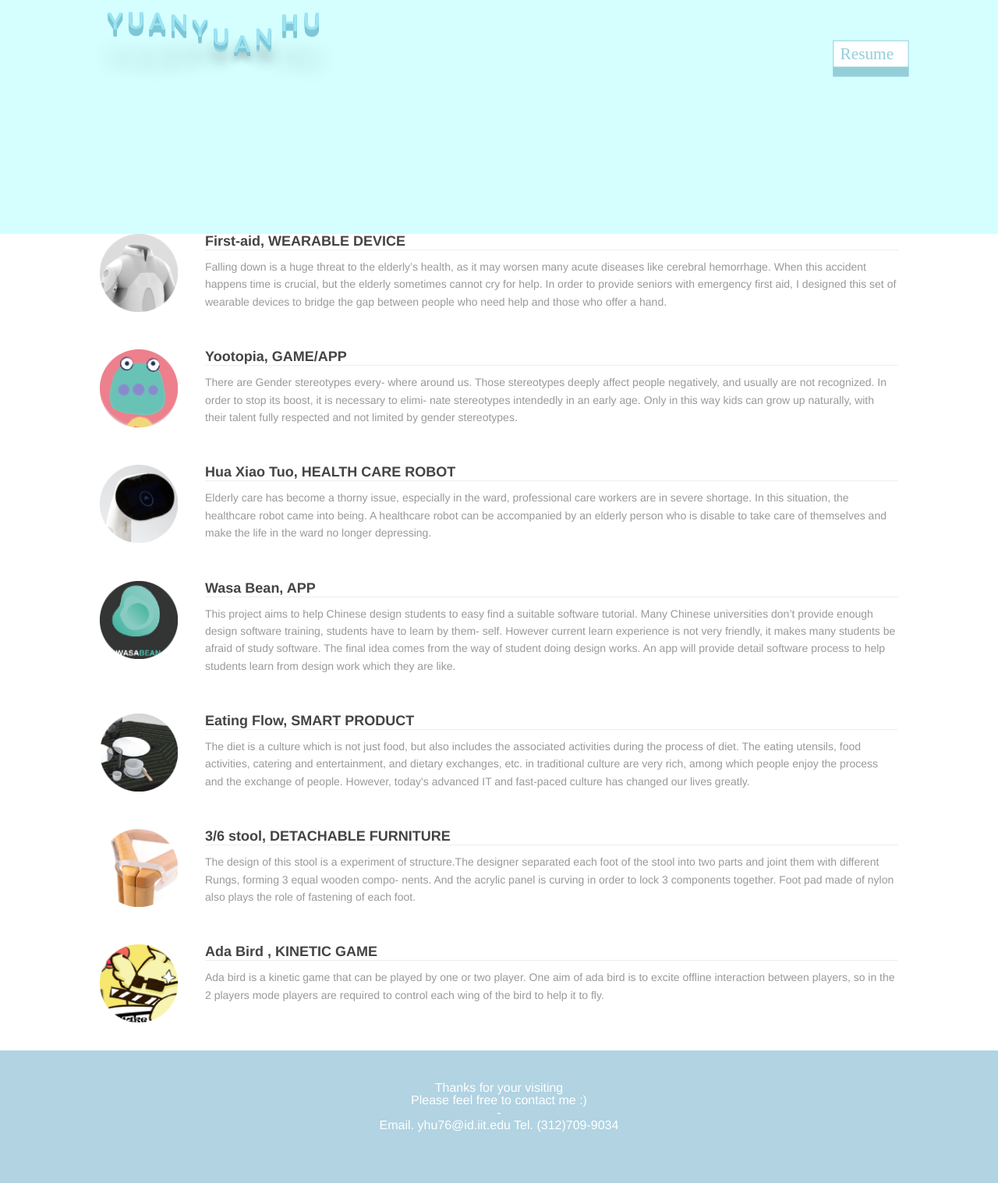
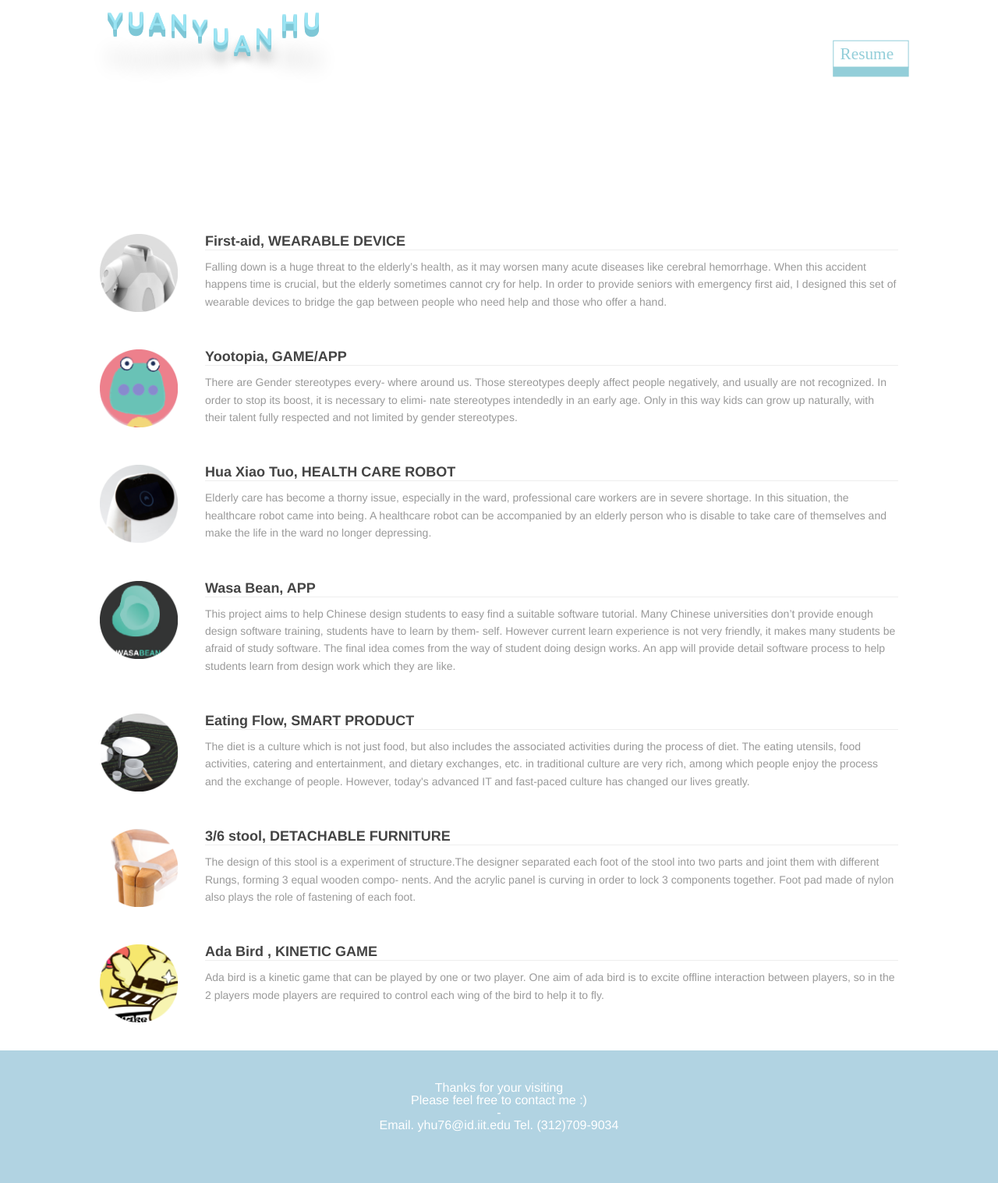
Before and after one commit to yuanyuanhu96/Potfolio-Archive, a Jekyll site: the page built from index.md, in a window 1280 px wide. Shown: the whole page at 78% size. Built offline with Jekyll 4.4.1, drawn with Linux system fonts in a browser that asks for light colours.

Commit message:
Update style.css

```diff
--- a/_includes/style.css
+++ b/_includes/style.css
@@ -178,7 +178,8 @@
   position: relative;
    width: 100%;
    height: 300px;
-  background: #D5FFFF;
+	padding top: 100px;
+  //background: #D5FFFF;
 }
 @media screen and (max-width: 767px) {
   .index-wrapper .aside {
@@ -338,6 +339,7 @@
   .index-wrapper .index-content {
     margin-left: 0;
     padding-right: 0;
+	  maxw-idth：900px;
   }
 }
 .index-wrapper .artical-list {
```
